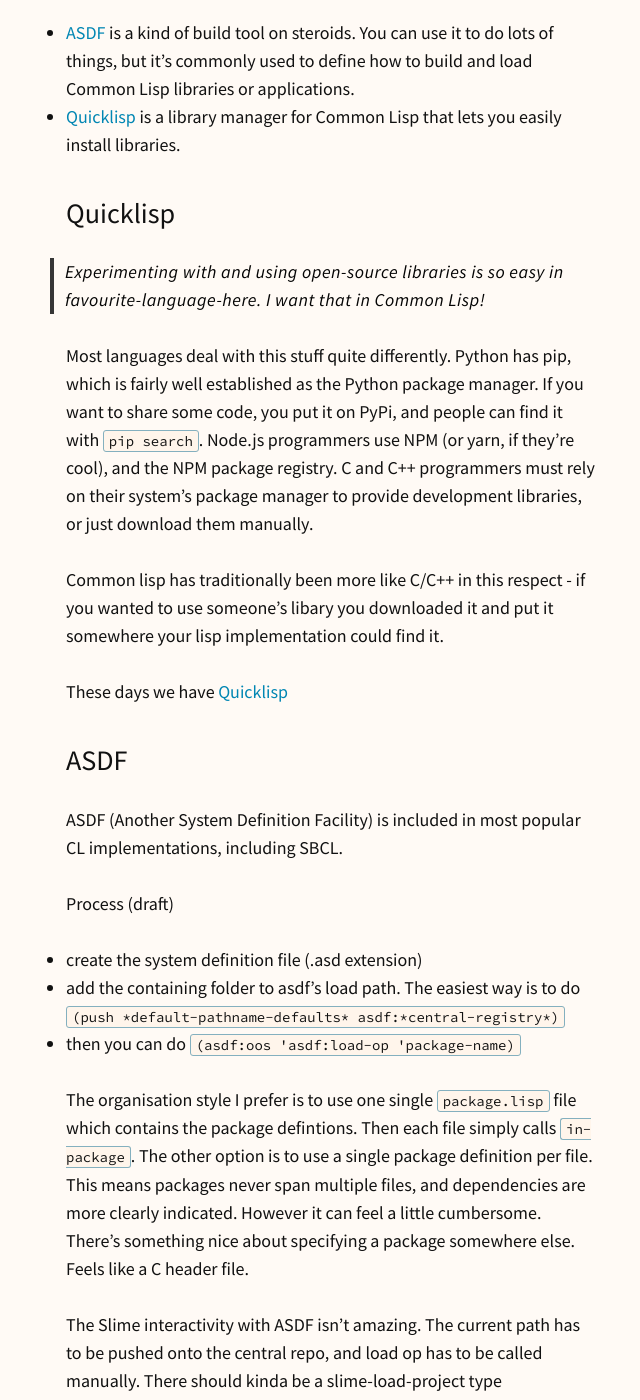
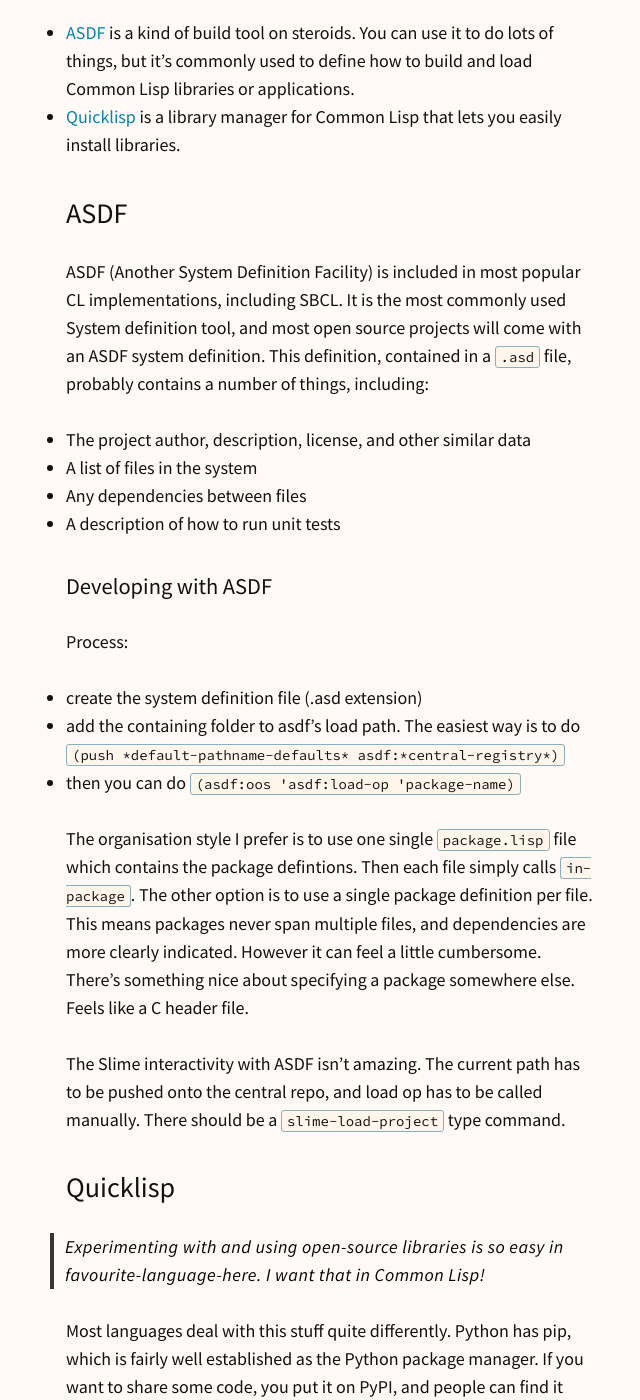
Before and after one commit to rmhsilva/lispmethods, a Jekyll site: the page built from _posts/2017-01-29-libraries.md, in a window 1280 px wide and 1400 px high, scrolled down 1339 px. Shown: the whole window, without its empty margins (217-857 px from the left). Built offline with Jekyll 4.4.1, drawn with Linux system fonts in a browser that asks for light colours; some of the changed text lies outside the part shown.

```diff
--- a/_layouts/post.html
+++ b/_layouts/post.html
@@ -16,7 +16,11 @@ layout: default
             Thanks for reading!
         </p>
         <p class="post-meta">
-            <span>Updated:</span> <time datetime="{{ page.date | date_to_xmlschema }}" itemprop="datePublished">{{ page.date | date: "%b %-d, %Y" }}</time>
+            {% if page.updated %}
+            <span>Updated:</span> <time datetime="{{ page.date | date_to_xmlschema }}" itemprop="dateModified">{{ page.updated | date: "%b %-d, %Y" }}</time>
+            {% else %}
+            <span>Published:</span> <time datetime="{{ page.date | date_to_xmlschema }}" itemprop="datePublished">{{ page.date | date: "%b %-d, %Y" }}</time>
+            {% endif %}
         </p>
     </div>
 
--- a/_posts/2017-01-29-libraries.md
+++ b/_posts/2017-01-29-libraries.md
@@ -39,6 +40,7 @@ doing something specific, designed to be used as part of a larger library or
 application.
 
 Common Lisp has some further definitions:
+
 - **Packages** are defined by the Common Lisp standard as containers for
   symbols, similar to C++ namespaces. Key point: one does not 'install' a
   package; that'd be silly, it's just a group of names. Instead, the code that
@@ -73,32 +75,24 @@ You'll definitely come across these at some point.
 [quicklisp]: https://www.quicklisp.org/
 
 
-
-### Quicklisp
-
-> Experimenting with and using open-source libraries is so easy in
-> favourite-language-here. I want that in Common Lisp!
-
-Most languages deal with this stuff quite differently. Python has pip, which is
-fairly well established as the Python package manager. If you want to share some
-code, you put it on PyPi, and people can find it with `pip search`. Node.js
-programmers use NPM (or yarn, if they're cool), and the NPM package registry. C
-and C++ programmers must rely on their system's package manager to provide
-development libraries, or just download them manually.
-
-Common lisp has traditionally been more like C/C++ in this respect - if you
-wanted to use someone's libary you downloaded it and put it somewhere your lisp
-implementation could find it.
-
-These days we have [Quicklisp](http://quicklisp.org)
-
-
 ### ASDF
 
 ASDF (Another System Definition Facility) is included in most popular CL
-implementations, including SBCL.
+implementations, including SBCL. It is the most commonly used System definition
+tool, and most open source projects will come with an ASDF system definition.
+This definition, contained in a `.asd` file, probably contains a number of
+things, including:
 
-Process (draft)
+- The project author, description, license, and other similar data
+- A list of files in the system
+- Any dependencies between files
+- A description of how to run unit tests
+
+
+#### Developing with ASDF
+
+Process:
+
 - create the system definition file (.asd extension)
 - add the containing folder to asdf's load path. The easiest way is to do `(push
   *default-pathname-defaults* asdf:*central-registry*)`
@@ -114,19 +108,42 @@ package somewhere else. Feels like a C header file.
 
 The Slime interactivity with ASDF isn't amazing. The current path has to be
 pushed onto the central repo, and load op has to be called manually. There
-should kinda be a slime-load-project type command...
+should be a `slime-load-project` type command.
+
+
+### Quicklisp
+
+> Experimenting with and using open-source libraries is so easy in
+> favourite-language-here. I want that in Common Lisp!
+
+Most languages deal with this stuff quite differently. Python has pip, which is
+fairly well established as the Python package manager. If you want to share some
+code, you put it on PyPI, and people can find it with `pip search`. Node.js
+programmers use NPM (or yarn, if they're cool), and the NPM package registry. C
+and C++ programmers must rely on their system's package manager to provide
+development libraries, or just download them manually.
+
+Common lisp has traditionally been more like C/C++ in this respect - if you
+wanted to use someone's libary you downloaded it and put it somewhere your lisp
+implementation could find it.
+
+These days we have [Quicklisp](http://quicklisp.org).
+
 
 ## Examples
 
+How to create and use Packages, define Systems, and install stuff with
+Quicklisp!
+
+*In progress...*
+
 ### Packages
 
-Creating, specifying dependencies, importing names
+Creating, specifying dependencies, importing names!
 
 ### Quicklisp
 
-Install and search for packages
-
-#### blach
+Install and search for packages!
 
 ### System definitions
 
```
Also changed, not shown: other parts of _posts/2017-01-29-libraries.md (+1 -0 lines), _posts/2017-01-29-development-environment.md (+7 -3 lines).
